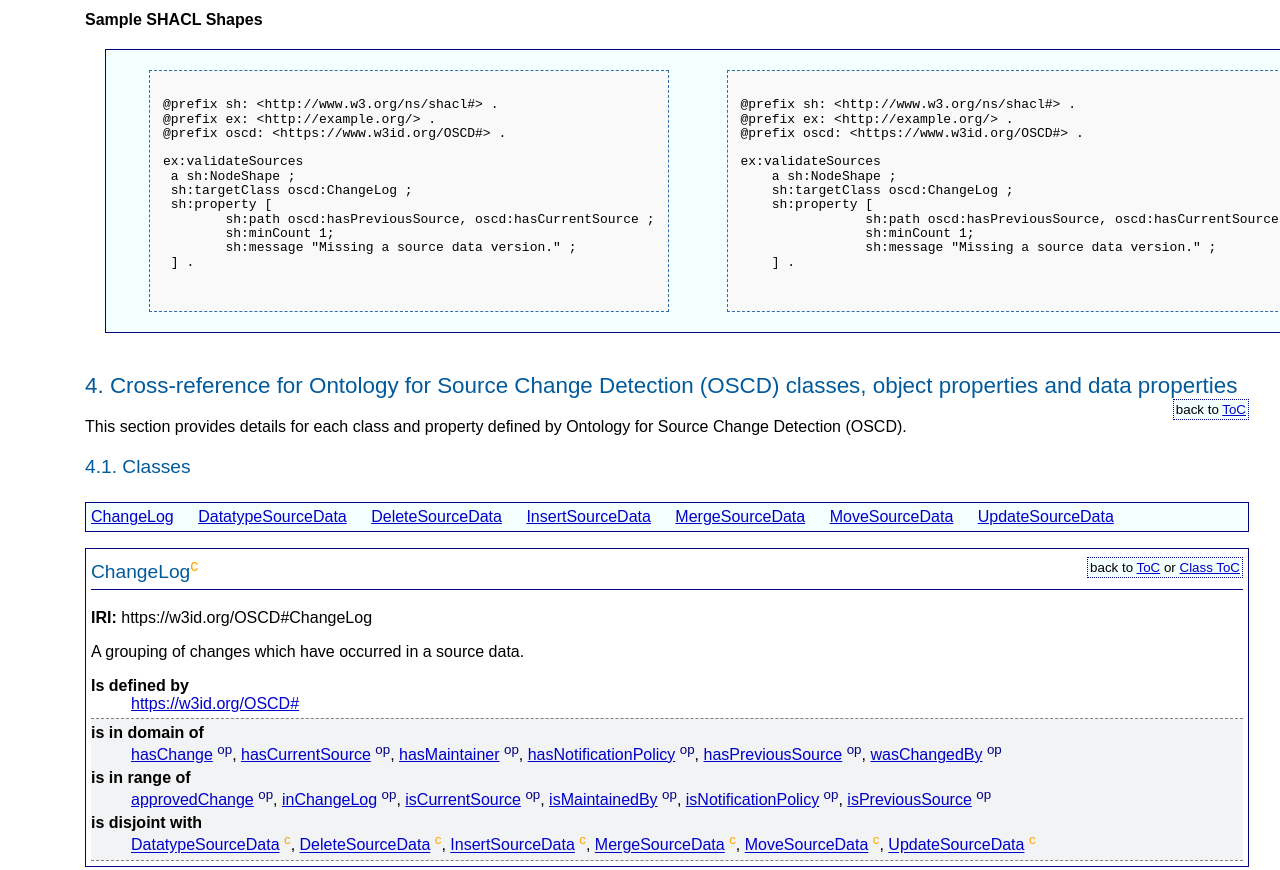
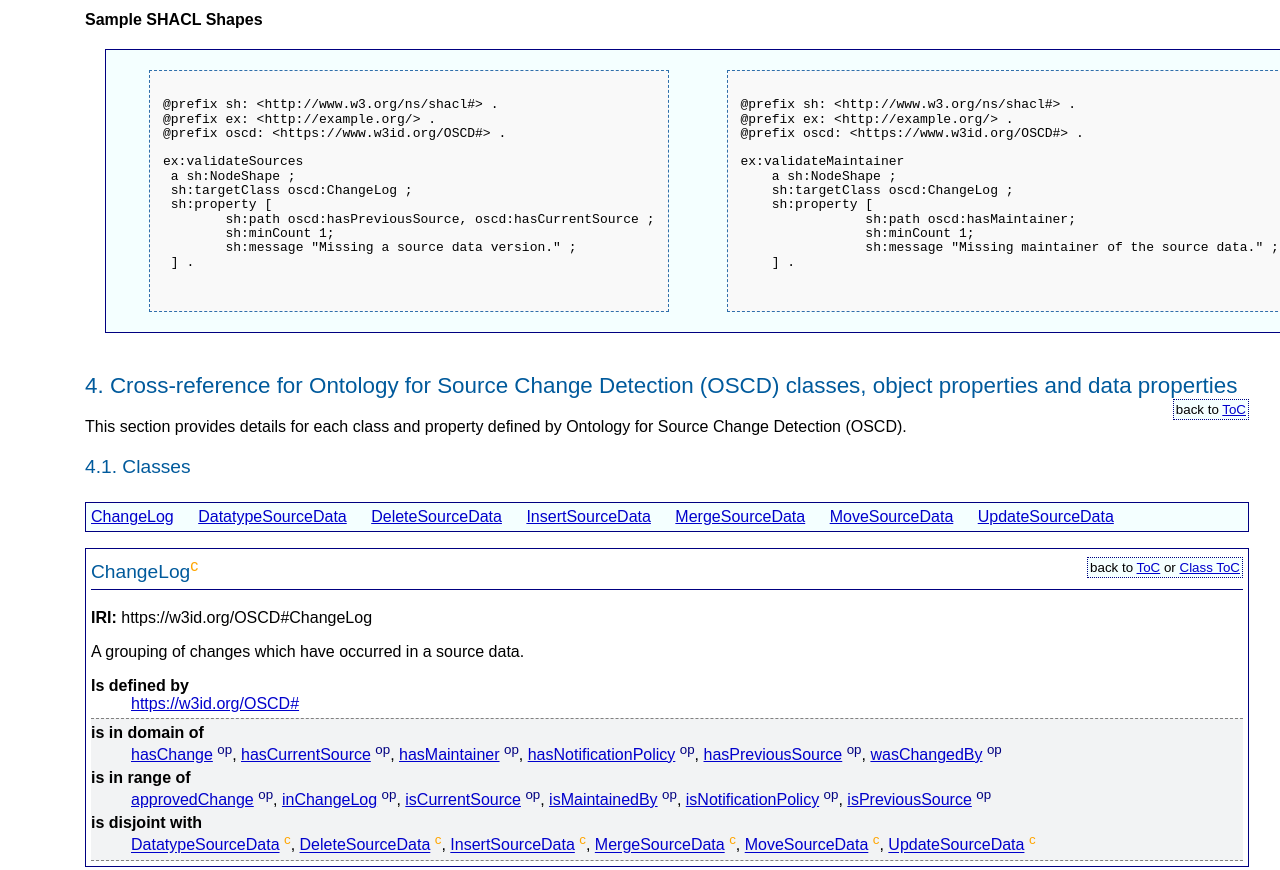
Before and after one commit to alex-randles/OSCD, a plain HTML site: page index.html in a window 1280 px wide. Shown: the part 4817-5687 px from the top of the page. Drawn offline with nearby package versions, Linux system fonts and the light colour scheme.

Commit message:
updated documentation

```diff
--- a/sections/description-en.html
+++ b/sections/description-en.html
@@ -64,13 +64,13 @@ ex:validateSources
 @prefix ex: &lt;http://example.org/&gt; .
 @prefix oscd: &lt;https://www.w3id.org/OSCD#&gt; .
 
-ex:validateSources
+ex:validateMaintainer
     a sh:NodeShape ;
     sh:targetClass oscd:ChangeLog ;
     sh:property [
-		sh:path oscd:hasPreviousSource, oscd:hasCurrentSource ;
+		sh:path oscd:hasMaintainer;
 		sh:minCount 1;
-		sh:message "Missing a source data version." ;
+		sh:message "Missing maintainer of the source data." ;
     ] .
 </code>
      </pre>
```
